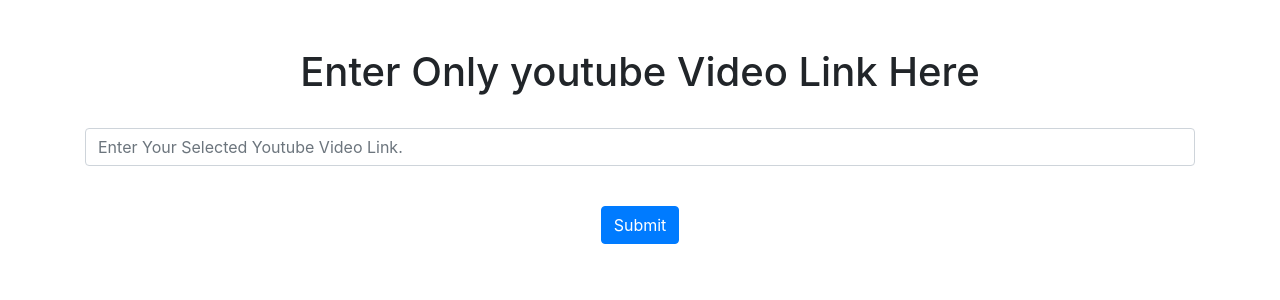
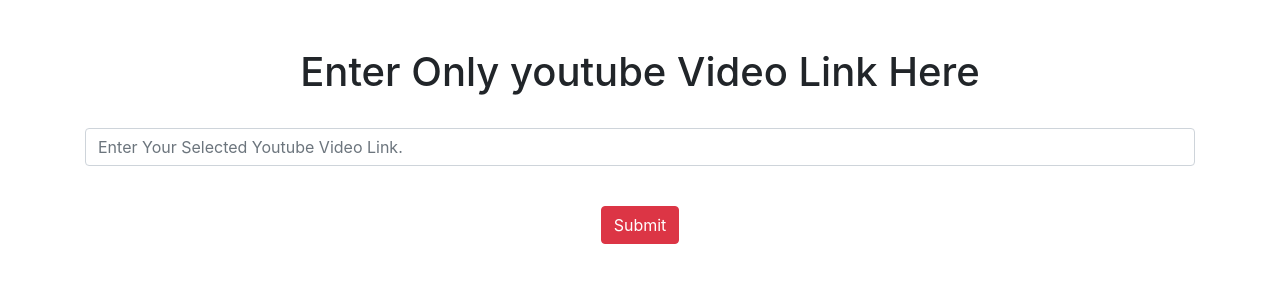
Before and after one commit to Yaswanthyagna/Project, a Django app: page / in a window 1280 px wide. Shown: the part 56-356 px from the top of the page. Run offline with Django 3.2, Linux system fonts and the light colour scheme; some libraries are stand-ins or nearby versions.

Commit message:
button -color changed

```diff
--- a/downloader/templates/pages/home.html
+++ b/downloader/templates/pages/home.html
@@ -46,17 +46,13 @@
         <div class="form-group">
             <input name="ylink" type="text" class="form-control" id="exampleInputEmail1" aria-describedby="emailHelp"
                    placeholder="Enter Your Selected Youtube Video Link.">
-            <small id="emailHelp" class="form-text text-muted"></small>
         </div>
         <br>
         <center>
-            <button type="submit" class="btn btn-primary">Submit</button>
+            <button type="submit" class="btn btn-danger">Submit</button>
         </center>
     </form>
     <!-- form end here -->
-
-
-
 </div>
 
 <!-- container end here -->
```
Also changed, not shown: 1 other file.
